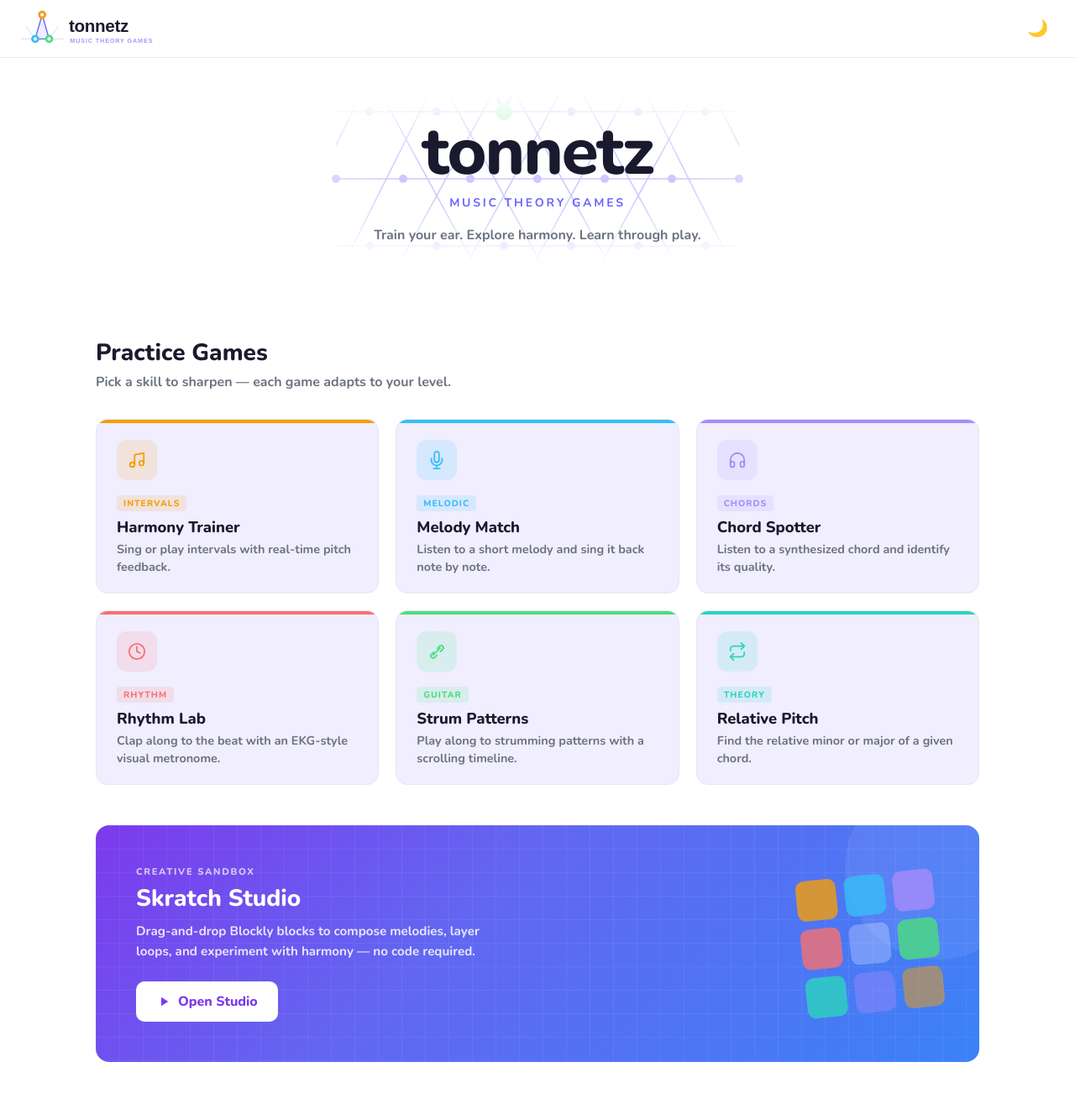
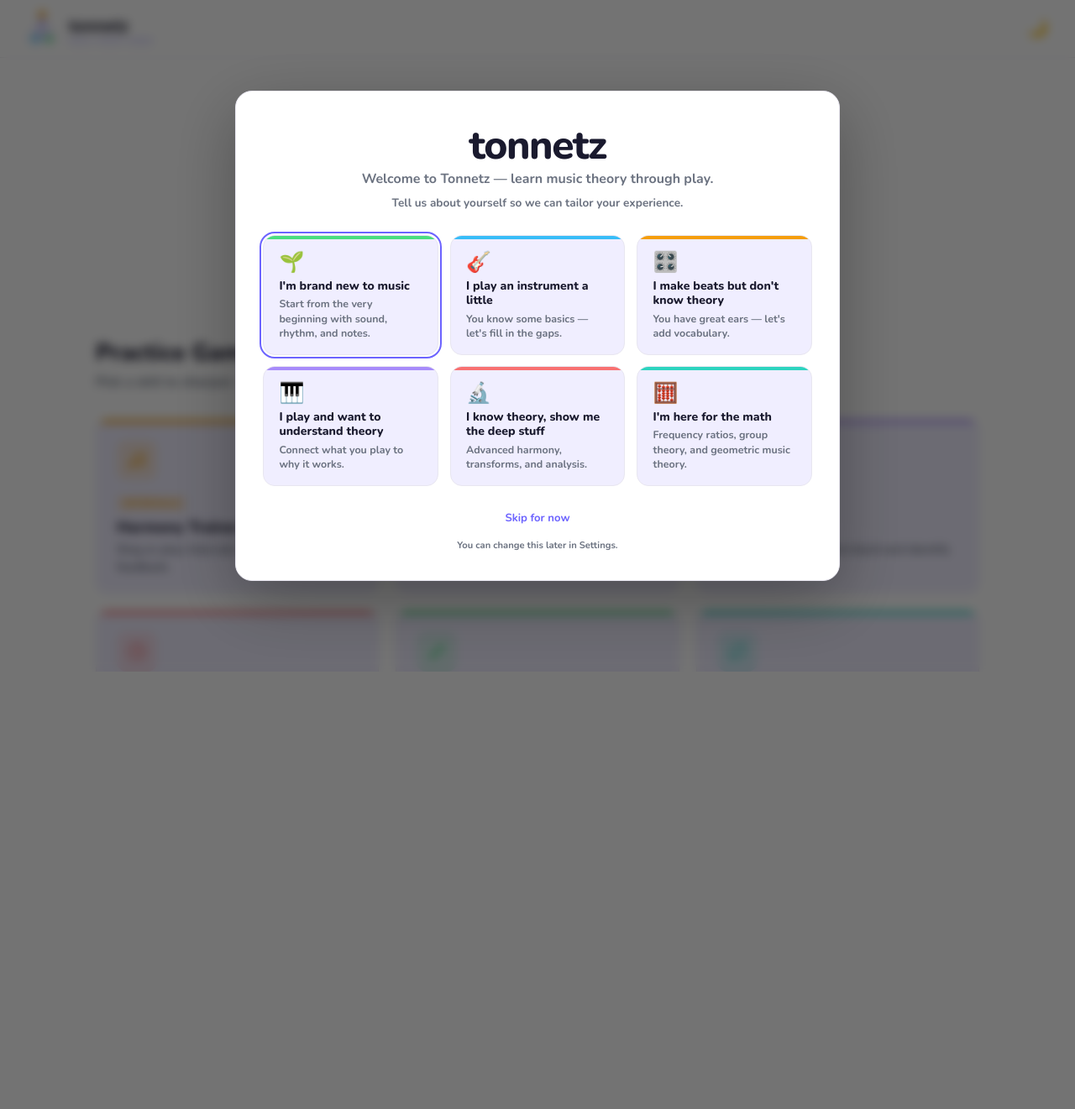
Before and after one commit to schones/tonnetz, a Flask app: page / in a window 1280 px wide. Shown: the whole page at 84% size. After the commit the page ends 800 px from the top, so only its background shows below. Run offline with Flask 3, Linux system fonts and the light colour scheme.

Commit message:
Add onboarding UI overlay

```diff
--- /dev/null
+++ b/static/shared/onboarding.js
@@ -0,0 +1,335 @@
+/**
+ * onboarding.js
+ * =============
+ * First-visit onboarding overlay — shows preset cards when no profile exists.
+ *
+ * Usage:
+ *   import { showOnboardingIfNeeded } from '/static/shared/onboarding.js';
+ *   showOnboardingIfNeeded();   // no-ops if profile already exists
+ */
+
+import { getProfile, initProfile } from './user-profile.js';
+
+// ── Preset display data ──────────────────────────────────────────────────
+
+const PRESET_CARDS = [
+  {
+    key: 'beginner',
+    icon: '🌱',
+    label: "I'm brand new to music",
+    desc: 'Start from the very beginning with sound, rhythm, and notes.',
+    accent: '#4ade80',
+  },
+  {
+    key: 'dabbler',
+    icon: '🎸',
+    label: 'I play an instrument a little',
+    desc: "You know some basics — let's fill in the gaps.",
+    accent: '#38bdf8',
+  },
+  {
+    key: 'producer',
+    icon: '🎛️',
+    label: "I make beats but don't know theory",
+    desc: "You have great ears — let's add vocabulary.",
+    accent: '#f59e0b',
+  },
+  {
+    key: 'curious_player',
+    icon: '🎹',
+    label: 'I play and want to understand theory',
+    desc: 'Connect what you play to why it works.',
+    accent: '#a78bfa',
+  },
+  {
+    key: 'deep_diver',
+    icon: '🔬',
+    label: 'I know theory, show me the deep stuff',
+    desc: 'Advanced harmony, transforms, and analysis.',
+    accent: '#f87171',
+  },
+  {
+    key: 'math_explorer',
+    icon: '🧮',
+    label: "I'm here for the math",
+    desc: 'Frequency ratios, group theory, and geometric music theory.',
+    accent: '#2dd4bf',
+  },
+];
+
+// ── CSS ──────────────────────────────────────────────────────────────────
+
+const ONBOARDING_CSS = /* css */ `
+.ob-overlay {
+  position: fixed;
+  inset: 0;
+  z-index: 10000;
+  display: flex;
+  align-items: center;
+  justify-content: center;
+  background: rgba(0, 0, 0, 0.55);
+  backdrop-filter: blur(6px);
+  -webkit-backdrop-filter: blur(6px);
+  opacity: 1;
+  transition: opacity 0.35s ease;
+}
+.ob-overlay--hidden {
+  opacity: 0;
+  pointer-events: none;
+}
+
+.ob-panel {
+  width: 94vw;
+  max-width: 720px;
+  max-height: 92vh;
+  overflow-y: auto;
+  background: var(--bg-primary);
+  border: 1px solid var(--border);
+  border-radius: 20px;
+  box-shadow: 0 24px 80px rgba(0, 0, 0, 0.3);
+  padding: 2.5rem 2rem 2rem;
+  text-align: center;
+  animation: ob-rise 0.4s ease-out;
+  overscroll-behavior: contain;
+}
+
+.ob-panel::-webkit-scrollbar { width: 6px; }
+.ob-panel::-webkit-scrollbar-track { background: transparent; }
+.ob-panel::-webkit-scrollbar-thumb {
+  background: var(--border);
+  border-radius: 3px;
+}
+
+@keyframes ob-rise {
+  from { opacity: 0; transform: translateY(24px) scale(0.97); }
+  to   { opacity: 1; transform: translateY(0) scale(1); }
+}
+
+.ob-wordmark {
+  font-family: var(--font-main, 'Nunito', sans-serif);
+  font-size: clamp(32px, 6vw, 48px);
+  font-weight: 900;
+  color: var(--text-primary);
+  letter-spacing: -1.5px;
+  line-height: 1;
+  margin-bottom: 0.25rem;
+}
+
+.ob-welcome {
+  font-size: 1rem;
+  color: var(--text-secondary);
+  font-weight: 600;
+  margin-bottom: 0.4rem;
+}
+
+.ob-prompt {
+  font-size: 0.85rem;
+  color: var(--text-muted, var(--text-secondary));
+  margin-bottom: 1.75rem;
+}
+
+/* ── card grid ── */
+.ob-grid {
+  display: grid;
+  grid-template-columns: repeat(auto-fill, minmax(200px, 1fr));
+  gap: 0.85rem;
+  text-align: left;
+  margin-bottom: 1.5rem;
+}
+
+.ob-card {
+  position: relative;
+  overflow: hidden;
+  background: var(--bg-card);
+  border: 1.5px solid var(--border);
+  border-radius: 14px;
+  padding: 1.15rem 1.15rem 1rem;
+  cursor: pointer;
+  transition: transform 0.2s, box-shadow 0.2s, border-color 0.2s;
+}
+
+.ob-card::before {
+  content: '';
+  position: absolute;
+  top: 0; left: 0; right: 0;
+  height: 3.5px;
+  background: var(--card-accent);
+}
+
+.ob-card:hover {
+  transform: translateY(-3px);
+  box-shadow: 0 8px 28px rgba(0, 0, 0, 0.1);
+  border-color: var(--card-accent);
+}
+[data-theme="dark"] .ob-card:hover {
+  box-shadow: 0 8px 28px rgba(0, 0, 0, 0.35);
+}
+
+.ob-card:focus-visible {
+  outline: 2px solid var(--accent);
+  outline-offset: 2px;
+}
+
+.ob-card__icon {
+  font-size: 1.5rem;
+  margin-bottom: 0.5rem;
+  line-height: 1;
+}
+
+.ob-card__label {
+  font-family: var(--font-main, 'Nunito', sans-serif);
+  font-size: 0.88rem;
+  font-weight: 800;
+  color: var(--text-primary);
+  margin-bottom: 0.25rem;
+  line-height: 1.25;
+}
+
+.ob-card__desc {
+  font-size: 0.78rem;
+  color: var(--text-secondary);
+  line-height: 1.4;
+}
+
+/* ── footer ── */
+.ob-footer {
+  display: flex;
+  flex-direction: column;
+  align-items: center;
+  gap: 0.6rem;
+}
+
+.ob-skip {
+  background: none;
+  border: none;
+  font-family: var(--font-main, 'Nunito', sans-serif);
+  font-size: 0.82rem;
+  font-weight: 700;
+  color: var(--accent);
+  cursor: pointer;
+  padding: 0.3rem 0.6rem;
+  border-radius: 6px;
+  transition: background 0.15s;
+}
+.ob-skip:hover {
+  background: var(--accent-soft);
+}
+.ob-skip:focus-visible {
+  outline: 2px solid var(--accent);
+  outline-offset: 2px;
+}
+
+.ob-settings-note {
+  font-size: 0.7rem;
+  color: var(--text-muted, var(--text-secondary));
+}
+
+@media (max-width: 520px) {
+  .ob-panel { padding: 2rem 1.25rem 1.5rem; }
+  .ob-grid  { grid-template-columns: 1fr; }
+}
+
+@media (prefers-reduced-motion: reduce) {
+  .ob-panel  { animation: none; }
+  .ob-overlay { transition: none; }
+}
+`;
+
+// ── Overlay builder ──────────────────────────────────────────────────────
+
+function _injectCSS() {
+  if (document.getElementById('ob-styles')) return;
+  const style = document.createElement('style');
+  style.id = 'ob-styles';
+  style.textContent = ONBOARDING_CSS;
+  document.head.appendChild(style);
+}
+
+function _buildOverlay(onSelect) {
+  const overlay = document.createElement('div');
+  overlay.className = 'ob-overlay';
+  overlay.setAttribute('role', 'dialog');
+  overlay.setAttribute('aria-label', 'Welcome to Tonnetz');
+
+  const cards = PRESET_CARDS.map(p => `
+    <div class="ob-card" data-preset="${p.key}" tabindex="0"
+         role="button" aria-label="${p.label}"
+         style="--card-accent: ${p.accent};">
+      <div class="ob-card__icon" aria-hidden="true">${p.icon}</div>
+      <div class="ob-card__label">${p.label}</div>
+      <div class="ob-card__desc">${p.desc}</div>
+    </div>
+  `).join('');
+
+  overlay.innerHTML = `
+    <div class="ob-panel">
+      <div class="ob-wordmark">tonnetz</div>
+      <p class="ob-welcome">Welcome to Tonnetz — learn music theory through play.</p>
+      <p class="ob-prompt">Tell us about yourself so we can tailor your experience.</p>
+      <div class="ob-grid">${cards}</div>
+      <div class="ob-footer">
+        <button class="ob-skip" type="button">Skip for now</button>
+        <span class="ob-settings-note">You can change this later in Settings.</span>
+      </div>
+    </div>
+  `;
+
+  // ── card clicks ──
+  overlay.querySelector('.ob-grid').addEventListener('click', (e) => {
+    const card = e.target.closest('.ob-card');
+    if (!card) return;
+    onSelect(card.dataset.preset);
+  });
+
+  // ── keyboard: Enter/Space on cards ──
+  overlay.querySelector('.ob-grid').addEventListener('keydown', (e) => {
+    if (e.key !== 'Enter' && e.key !== ' ') return;
+    const card = e.target.closest('.ob-card');
+    if (!card) return;
+    e.preventDefault();
+    onSelect(card.dataset.preset);
+  });
+
+  // ── skip ──
+  overlay.querySelector('.ob-skip').addEventListener('click', () => {
+    onSelect('beginner');
+  });
+
+  return overlay;
+}
+
+function _dismiss(overlay) {
+  overlay.classList.add('ob-overlay--hidden');
+  overlay.addEventListener('transitionend', () => overlay.remove(), { once: true });
+  // safety fallback in case transitionend doesn't fire
+  setTimeout(() => { if (overlay.parentNode) overlay.remove(); }, 500);
+}
+
+// ── Public API ───────────────────────────────────────────────────────────
+
+/**
+ * Show the onboarding overlay if no profile exists yet.
+ * Returns a Promise that resolves with the created profile (or null if
+ * profile already existed and no overlay was shown).
+ */
+export function showOnboardingIfNeeded() {
+  if (getProfile()) return Promise.resolve(null);
+
+  _injectCSS();
+
+  return new Promise((resolve) => {
+    const overlay = _buildOverlay((preset) => {
+      const profile = initProfile(preset);
+      _dismiss(overlay);
+      resolve(profile);
+    });
+
+    document.body.appendChild(overlay);
+
+    // trap focus: focus the first card
+    requestAnimationFrame(() => {
+      const firstCard = overlay.querySelector('.ob-card');
+      if (firstCard) firstCard.focus();
+    });
+  });
+}
--- a/templates/index.html
+++ b/templates/index.html
@@ -352,6 +352,13 @@
 </style>
 {% endblock %}
 
+{% block scripts %}
+<script type="module">
+  import { showOnboardingIfNeeded } from '/static/shared/onboarding.js';
+  showOnboardingIfNeeded();
+</script>
+{% endblock %}
+
 {% block content %}
 <main>
     <!-- ===== Hero ===== -->
```
